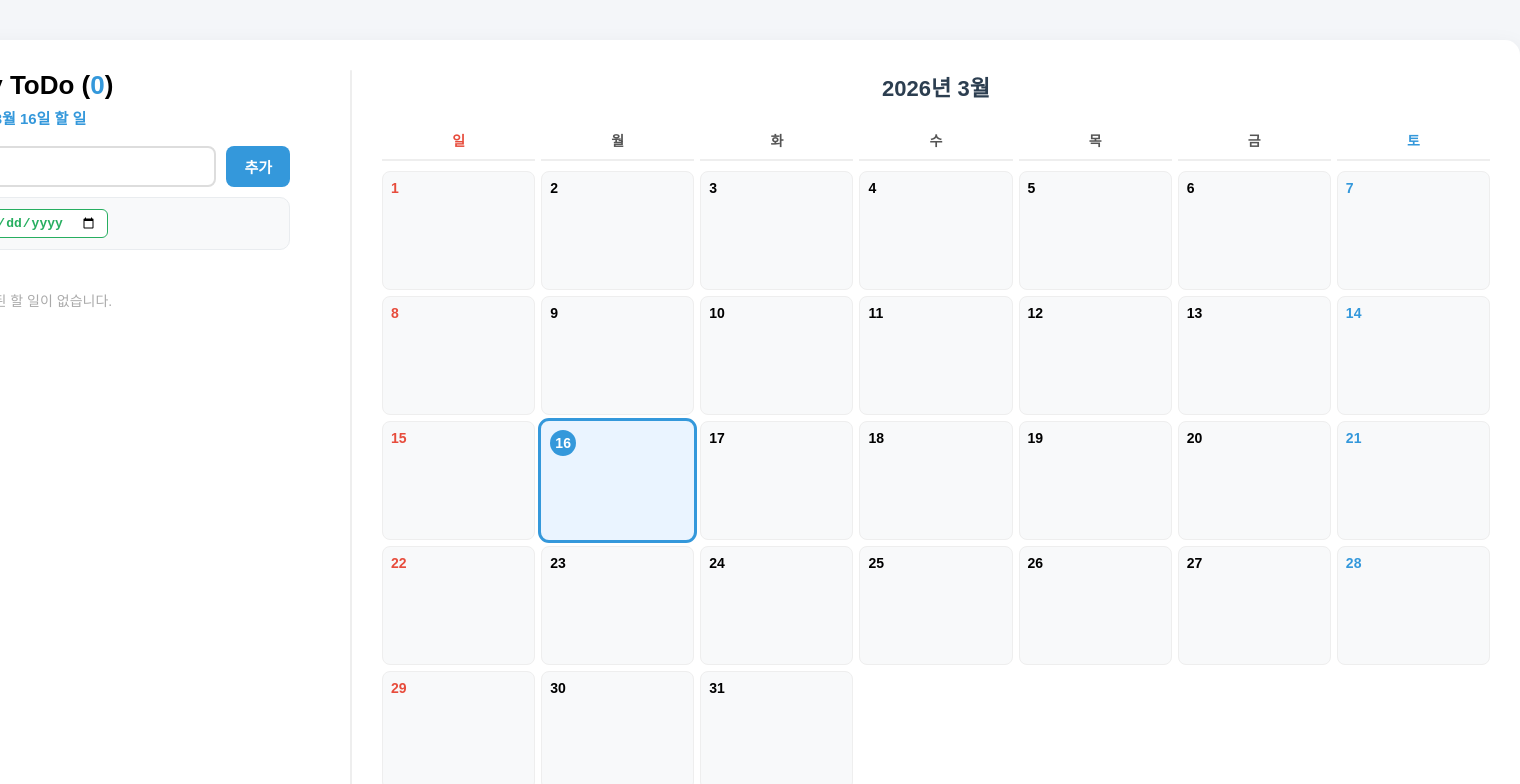
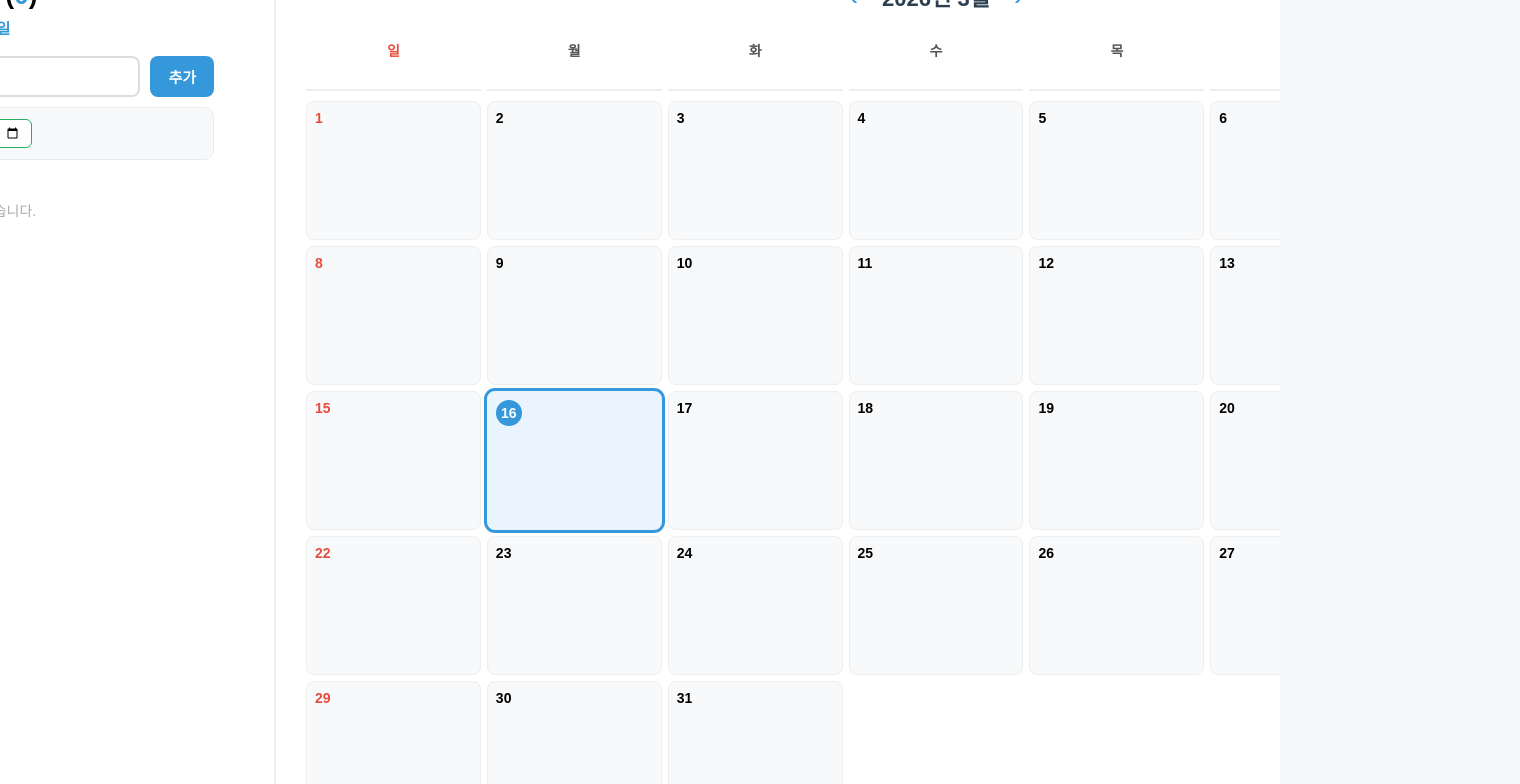
Before and after one commit to Meegu80/lecture01_todolist, a React (Vite) app: page / in a window 1280 px wide. Shown: the top 784 px of the page, 1520 px wide, since content can reach past the window. Built offline with nearby package versions, Linux system fonts and the light colour scheme.

Commit message:
Ver2.3 - css 전월,익월 버튼 추가

```diff
--- a/src/App.jsx
+++ b/src/App.jsx
@@ -96,6 +96,22 @@ const App = () => {
     const [editEndDate, setEditEndDate] = useState("");
     const [deleteTargetIndex, setDeleteTargetIndex] = useState(null);
 
+    // 달력 표시 연/월
+    const [calYear, setCalYear] = useState(year);
+    const [calMonth, setCalMonth] = useState(month);
+
+    const calFirstDay = new Date(calYear, calMonth, 1).getDay();
+    const calDaysInMonth = new Date(calYear, calMonth + 1, 0).getDate();
+
+    const goPrevMonth = () => {
+        if (calMonth === 0) { setCalYear(y => y - 1); setCalMonth(11); }
+        else setCalMonth(m => m - 1);
+    };
+    const goNextMonth = () => {
+        if (calMonth === 11) { setCalYear(y => y + 1); setCalMonth(0); }
+        else setCalMonth(m => m + 1);
+    };
+
     useEffect(() => {
         (async () => {
             const map = await loadAllFromDB();
@@ -115,7 +131,7 @@ const App = () => {
     const onDayClick = async (day) => {
         setSelectedDay(day);
         setEditingIndex(null);
-        const key = toDateKey(year, month, day);
+        const key = toDateKey(calYear, calMonth, day);
         const items = await loadFromDB(key);
         setToDos(items);
     };
@@ -180,12 +196,12 @@ const App = () => {
     };
 
     const calendarCells = [];
-    for (let i = 0; i < firstDay; i++) calendarCells.push(null);
-    for (let d = 1; d <= daysInMonth; d++) calendarCells.push(d);
+    for (let i = 0; i < calFirstDay; i++) calendarCells.push(null);
+    for (let d = 1; d <= calDaysInMonth; d++) calendarCells.push(d);
 
-    const monthLabel = today.toLocaleString("ko-KR", { year: "numeric", month: "long" });
+    const monthLabel = new Date(calYear, calMonth, 1).toLocaleString("ko-KR", { year: "numeric", month: "long" });
     const dayNames = ["일", "월", "화", "수", "목", "금", "토"];
-    const selectedLabel = `${month + 1}월 ${selectedDay}일`;
+    const selectedLabel = `${calMonth + 1}월 ${selectedDay}일`;
     const minEndDate = todayKey;
 
     return (
@@ -288,7 +304,11 @@ const App = () => {
             {/* 오른쪽: 달력 */}
             <div className="calendar-section">
                 <div className="calendar">
-                    <div className="calendar-header">{monthLabel}</div>
+                    <div className="calendar-header">
+                        <button className="cal-nav-btn" onClick={goPrevMonth}>‹</button>
+                        <span>{monthLabel}</span>
+                        <button className="cal-nav-btn" onClick={goNextMonth}>›</button>
+                    </div>
                     <div className="calendar-grid">
                         {dayNames.map((d, i) => (
                             <div key={d} className={`cal-day-name ${i === 0 ? "sun" : i === 6 ? "sat" : ""}`}>{d}</div>
@@ -296,10 +316,10 @@ const App = () => {
                         {calendarCells.map((day, idx) => {
                             if (!day) return <div key={`empty-${idx}`} className="cal-empty" />;
 
-                            const key = toDateKey(year, month, day);
-                            const isToday = day === today.getDate();
-                            const isSelected = day === selectedDay;
-                            const colIdx = (firstDay + day - 1) % 7;
+                            const key = toDateKey(calYear, calMonth, day);
+                            const isToday = calYear === year && calMonth === month && day === today.getDate();
+                            const isSelected = calYear === year && calMonth === month && day === selectedDay;
+                            const colIdx = (calFirstDay + day - 1) % 7;
                             const rangeItems = getRangeItemsForDay(key);
 
                             return (
--- a/src/style/App.css
+++ b/src/style/App.css
@@ -1,29 +1,31 @@
 /* 전체 페이지 */
-body {
+html, body {
     margin: 0;
+    padding: 0;
+    width: 100vw;
+    height: 100vh;
+    overflow: hidden;
     font-family: Arial, Helvetica, sans-serif;
     background: #f4f6f9;
-    min-height: 100vh;
     display: flex;
     justify-content: center;
-    align-items: flex-start;
-    padding: 20px 0;
+    align-items: center;
 }
 
 /* 컨테이너 - 좌우 분할 */
 .container {
-    width: 95%;
-    min-width: 1700px;
-    margin: 20px auto;
-    padding: 30px;
+    width: 1900px;
+    height: 880px;
+    padding: 20px 24px;
+    box-sizing: border-box;
     background: white;
-    border-radius: 15px;
-    box-shadow: 0 10px 25px rgba(0, 0, 0, 0.1);
+    border-radius: 0;
+    box-shadow: none;
     display: flex;
     flex-direction: row;
     gap: 0;
     align-items: stretch;
-    min-height: calc(100vh - 80px);
+    overflow: hidden;
 }
 
 /* 왼쪽: 할 일 섹션 */
@@ -33,7 +35,7 @@ body {
     padding-right: 30px;
     display: flex;
     flex-direction: column;
-    overflow-y: auto;
+    overflow: hidden;
 }
 
 /* 세로 구분선 */
@@ -177,7 +179,7 @@ body {
     padding: 0;
     margin-top: 20px;
     flex: 1;
-    overflow-y: auto;
+    overflow: hidden;
 }
 
 .empty-msg {
@@ -291,11 +293,30 @@ body {
 }
 
 .calendar-header {
-    text-align: center;
+    display: flex;
+    align-items: center;
+    justify-content: center;
+    gap: 20px;
     font-weight: bold;
     font-size: 22px;
     margin-bottom: 20px;
     color: #2c3e50;
+}
+
+.cal-nav-btn {
+    background: none;
+    border: none;
+    font-size: 28px;
+    color: #3498db;
+    cursor: pointer;
+    line-height: 1;
+    padding: 0 4px;
+    border-radius: 6px;
+    transition: background 0.15s, color 0.15s;
+}
+.cal-nav-btn:hover {
+    background: #eaf4ff;
+    color: #2980b9;
 }
 
 .calendar-grid {
```
